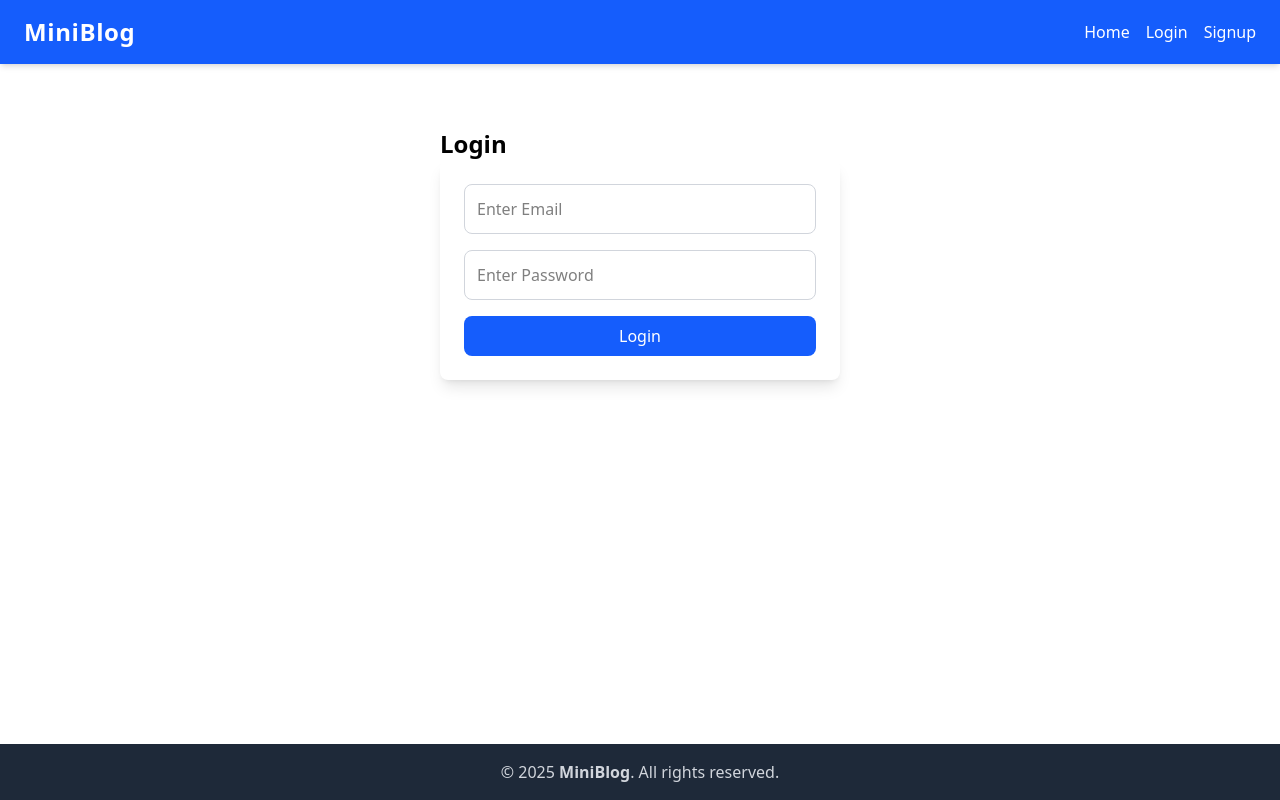
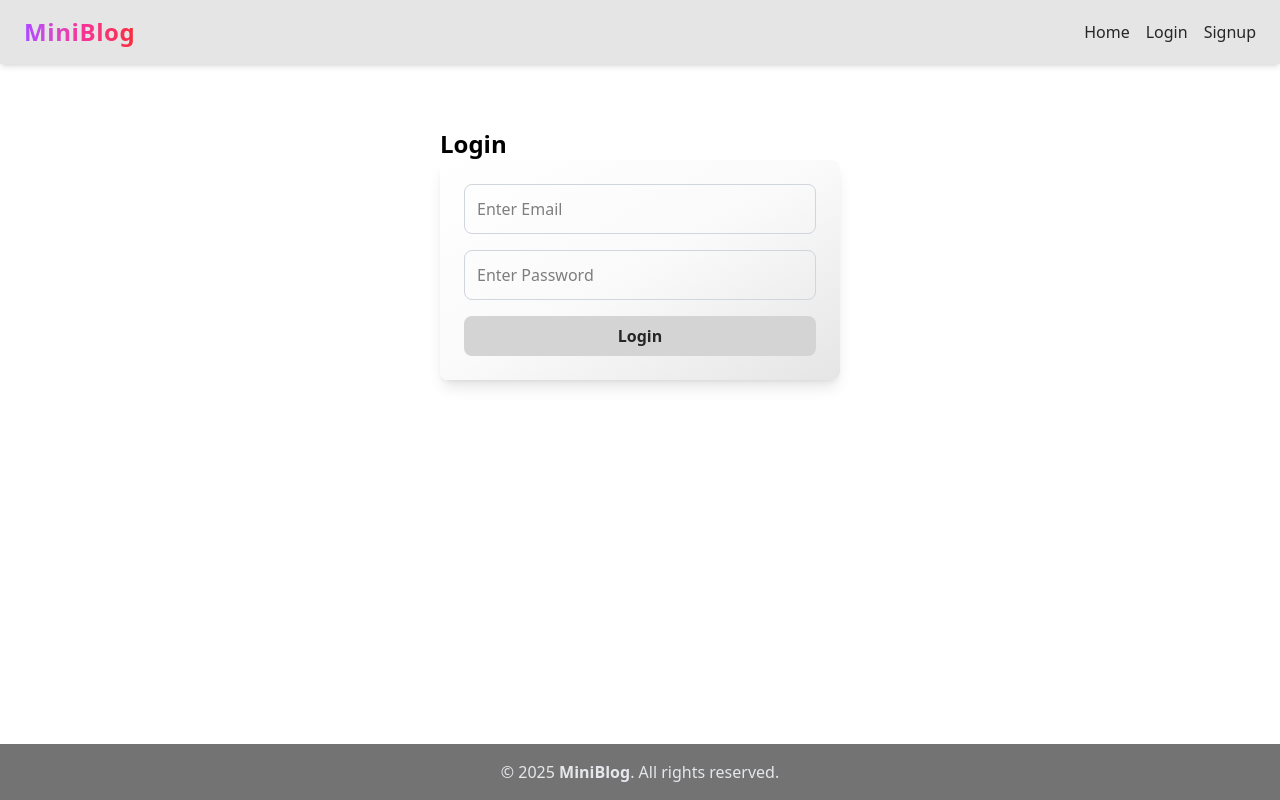
Before and after one commit to surajpxl/miniBlog, a React (Vite) app in the folder frontend/: page /login in a window 1280 px wide. Built offline with nearby package versions, Linux system fonts and the light colour scheme.

Commit message:
UI optimization

```diff
--- a/frontend/src/App.jsx
+++ b/frontend/src/App.jsx
@@ -1,5 +1,5 @@
 import React from "react";
-import { BrowserRouter as Router, Routes, Route } from "react-router-dom";
+import { BrowserRouter as Router, Routes, Route, BrowserRouter } from "react-router-dom";
 import Navbar from "./components/Navbar";
 import Footer from "./components/Footer";
 
@@ -19,7 +19,7 @@ const App = () => {
     <div className="flex flex-col min-h-screen">
       {" "}
       {/* Flex column for sticky footer */}
-      <Router>
+      <BrowserRouter future={{ v7_startTransition: true }}>
           <ToastContainer />
         <Navbar />
         <main className="flex-grow container mx-auto px-4 py-6">
@@ -47,7 +47,7 @@ const App = () => {
           </Routes>
         </main>
         <Footer />
-      </Router>
+      </BrowserRouter>
     </div>
   );
 };
--- a/frontend/src/components/Footer.jsx
+++ b/frontend/src/components/Footer.jsx
@@ -2,7 +2,7 @@ import React from "react";
 
 const Footer = () => {
   return (
-    <footer className="bg-gray-800 text-gray-300 py-4 mt-10">
+    <footer className="bg-neutral-500 text-gray-200 py-4 mt-10">
       <div className="container mx-auto text-center">
         <p>
           © {new Date().getFullYear()}{" "}
--- a/frontend/src/components/Navbar.jsx
+++ b/frontend/src/components/Navbar.jsx
@@ -1,17 +1,16 @@
-import React, { useState } from "react";
-import { useEffect } from "react";
-import { Link, useNavigate } from "react-router-dom";
+import React, { useState, useEffect } from "react";
+import { Link, useNavigate, useLocation } from "react-router-dom";
 import { toast } from "react-toastify";
-import { useLocation } from "react-router-dom";
 
 const Navbar = () => {
   const navigate = useNavigate();
+  const location = useLocation(); // Added this (was missing)
   const [isMenuOpen, setIsMenuOpen] = useState(false);
   const user = JSON.parse(localStorage.getItem("user"));
   const token = localStorage.getItem("token");
 
   useEffect(() => {
-    setIsMenuOpen(false);
+    setIsMenuOpen(false); // Close mobile menu on route change
   }, [location]);
 
   const handleLogout = () => {
@@ -22,24 +21,29 @@ toast.success("Logout successful!");
   };
 
   return (
-    <nav className="bg-blue-600 dark:bg-gray-900 text-white shadow-md sticky top-0 z-50">
-      <div className="container mx-auto flex items-center justify-between py-4 px-6">
+  <>
+    {/* Top Navigation Bar */}
+    <nav className="bg-neutral-200 dark:bg-neutral-900 text-neutral-800 dark:text-neutral-100 shadow-md sticky top-0 z-50">
+      <div className="container mx-auto flex items-center justify-between py-4 px-6 relative">
         {/* Logo */}
-        <Link to="/" className="text-2xl font-bold tracking-wide">
+      <Link
+  to="/"
+  className="text-2xl font-bold tracking-wide bg-gradient-to-r from-purple-500 via-pink-500 to-red-500 text-transparent bg-clip-text"
+>
   MiniBlog
 </Link>
 
+
         {/* Center - Greeting */}
         {user && (
-          <div className=" absolute ml-20 left-1/2 transform -translate-x-1/2">
-            <span className="text-gray-200 dark:text-gray-400">
+          <div className="absolute ml-15 left-1/2 transform -translate-x-1/2">
+            <span className="text-neutral-600 dark:text-neutral-400">
               Hello, <strong>{user.name}</strong>!
             </span>
           </div>
         )}
 
-
-        {/* Right - Menu for larger screens */}
+        {/* Right - Desktop Menu */}
         <div className="hidden md:flex items-center space-x-4">
           <Link to="/" className="hover:underline">
             Home
@@ -52,7 +56,7 @@ toast.success("Logout successful!");
               </Link>
               <button
                 onClick={handleLogout}
-                className="bg-red-500 hover:bg-red-600 px-3 py-1 rounded"
+                className="bg-neutral-300 dark:bg-neutral-700 hover:bg-neutral-400 dark:hover:bg-neutral-600 px-3 py-1 rounded"
               >
                 Logout
               </button>
@@ -69,7 +73,7 @@ toast.success("Logout successful!");
           )}
         </div>
 
-        {/* Mobile menu button */}
+        {/* Mobile Menu Button */}
         <div className="md:hidden">
           <button
             onClick={() => setIsMenuOpen(!isMenuOpen)}
@@ -101,39 +105,43 @@ toast.success("Logout successful!");
           </button>
         </div>
       </div>
+    </nav>
 
-      {/* Mobile menu */}
+    {/* Floating Mobile Menu */}
     {isMenuOpen && (
-        <div className="md:hidden bg-blue-700 dark:bg-gray-800 px-6 pt-2 pb-4 space-y-2">
-          <Link to="/" className="block hover:underline">
+      <div className="md:hidden sticky w-1/2 ml-auto bg-neutral-100 dark:bg-neutral-800 px-6 pt-2 pb-4 space-y-2 shadow-lg rounded-bl-lg  top-16 right-0 z-40">
+        <Link to="/" className="block hover:underline" onClick={() => setIsMenuOpen(false)}>
           Home
         </Link>
         {token && user ? (
           <>
-              <Link to="/create" className="block hover:underline">
+            <Link to="/create" className="block hover:underline" onClick={() => setIsMenuOpen(false)}>
               Create Post
             </Link>
             <button
-                onClick={handleLogout}
-                className="bg-red-500 hover:bg-red-600 px-3 py-1 rounded w-full text-left"
+              onClick={() => {
+                handleLogout();
+                setIsMenuOpen(false);
+              }}
+              className="bg-neutral-300 dark:bg-neutral-700 hover:bg-neutral-400 dark:hover:bg-neutral-600 px-3 py-1 rounded w-full text-left"
             >
               Logout
             </button>
           </>
         ) : (
           <>
-              <Link to="/login" className="block hover:underline">
+            <Link to="/login" className="block hover:underline" onClick={() => setIsMenuOpen(false)}>
               Login
             </Link>
-              <Link to="/signup" className="block hover:underline">
+            <Link to="/signup" className="block hover:underline" onClick={() => setIsMenuOpen(false)}>
               Signup
             </Link>
           </>
         )}
       </div>
     )}
-    </nav>
+  </>
 );
-};
+}
 
 export default Navbar;
--- a/frontend/src/components/PostCard.jsx
+++ b/frontend/src/components/PostCard.jsx
@@ -156,13 +156,13 @@ const PostCard = ({ post, onDelete }) => {
         <div className="flex gap-2 mt-3 flex-wrap">
           <Link
             to={`/edit/${localPost._id}`}
-            className="px-3 py-1 bg-yellow-500 text-white rounded hover:bg-yellow-600"
+            className="px-3 py-1 bg-green-300 text-neutral-800 rounded hover:bg-neutral-400 hover:text-white"
           >
             ✏️ Edit
           </Link>
           <button
             onClick={handleDelete}
-            className="px-3 py-1 bg-red-600 text-white rounded hover:bg-red-700"
+            className="px-3 py-1 bg-red-100 text-red-700 rounded hover:bg-red-200"
           >
             🗑️ Delete
           </button>
--- a/frontend/src/components/PostForm.jsx
+++ b/frontend/src/components/PostForm.jsx
@@ -47,7 +47,7 @@ const PostForm = ({ onSubmit, initialData = {}, onImageChange }) => {
         />
         <button
           type="submit"
-          className="w-full bg-blue-600 hover:bg-blue-700 text-white px-4 py-2 rounded-lg"
+          className="w-full bg-neutral-300 hover:bg-neutral-400 font-semibold text-neutral-800 px-4 py-2 rounded-lg"
         >
           Save Post
         </button>
--- a/frontend/src/pages/EditPostPage.jsx
+++ b/frontend/src/pages/EditPostPage.jsx
@@ -56,7 +56,7 @@ const EditPostPage = () => {
 
   return (
     <div className="container mx-auto px-6 py-10 max-w-lg ">
-      <h2 className="text-2xl font-bold mb-6 text-gray-800 dark:text-gray-100">
+      <h2 className="text-2xl font-bold mb-6 text-neutral-800 hover:bg-neutral-400 tetx-neutral-800">
         Edit Post
       </h2>
       {imagePreview && (
--- a/frontend/src/pages/LoginPage.jsx
+++ b/frontend/src/pages/LoginPage.jsx
@@ -30,7 +30,8 @@ const LoginPage = () => {
       <h1 className="font-bold text-2xl">Login</h1>
       <form
         onSubmit={handleLogin} // or handleSignup
-        className="max-w-md mx-auto bg-white shadow-lg rounded-lg p-6 space-y-4"
+        className="max-w-md mx-auto bg-gradient-to-br from-neutral-10 via-neutral-50 to-neutral-200
+ shadow-lg rounded-lg p-6 space-y-4"
       >
         <input
           type="email"
@@ -50,7 +51,7 @@ const LoginPage = () => {
         />
         <button
           type="submit"
-          className="w-full bg-blue-600 text-white px-6 py-2 rounded-lg hover:bg-blue-700"
+          className="w-full bg-neutral-300 text-neutral-800 px-6 py-2 rounded-lg hover:bg-neutral-400 font-semibold"
         >
           Login
         </button>
--- a/frontend/src/pages/PostDeatailPage.jsx
+++ b/frontend/src/pages/PostDeatailPage.jsx
@@ -129,13 +129,13 @@ const PostDetailPage = () => {
             <>
               <Link
                 to={`/edit/${post._id}`}
-                className="px-4 py-2 bg-yellow-500 text-white rounded hover:bg-yellow-600"
+                className="px-4 py-2 bg-neutral-300 text-neutral-800 rounded hover:bg-neutral-500 hover:text-white"
               >
                 ✏️ Edit
               </Link>
               <button
                 onClick={handleDelete}
-                className=" px-4 py-2 bg-red-600 text-white rounded hover:bg-red-700"
+                className=" px-4 py-2 bg-red-100 text-red-700 rounded hover:bg-red-200"
               >
                 🗑️ Delete
               </button>
--- a/frontend/src/pages/SignupPage.jsx
+++ b/frontend/src/pages/SignupPage.jsx
@@ -14,7 +14,7 @@ const SignupPage = () => {
     try {
       const { data } = await signupUser({ name, email, password });
       localStorage.setItem("token", data.token); // save JWT
-      navigate("/");
+      navigate("/login");
       toast.success("Account created!  please login..");
 
     } catch (error) {
@@ -55,7 +55,7 @@ const SignupPage = () => {
           required
         />
         <button
-          className="w-full bg-blue-600 text-white px-6 py-2 rounded-lg hover:bg-blue-700"
+          className="w-full font-semibold bg-neutral-300 text-neutral-800 px-6 py-2 rounded-lg hover:bg-neutral-400"
           type="submit"
         >
           Signup
--- a/frontend/vite.config.js
+++ b/frontend/vite.config.js
@@ -9,4 +9,10 @@ export default defineConfig({
     extend: {},
   },
   plugins: [react(), tailwindcss() ],
+  server: {
+  port: 5173,
+  cors: true,
+  open: true,
+  host: true, // 👈 important
+},
 })
```
Also changed, not shown: frontend/package.json (+8 -8 lines), 1 other file (tests, documents, lock files or other folders). Lines whose indentation alone changed are shown as unchanged.
